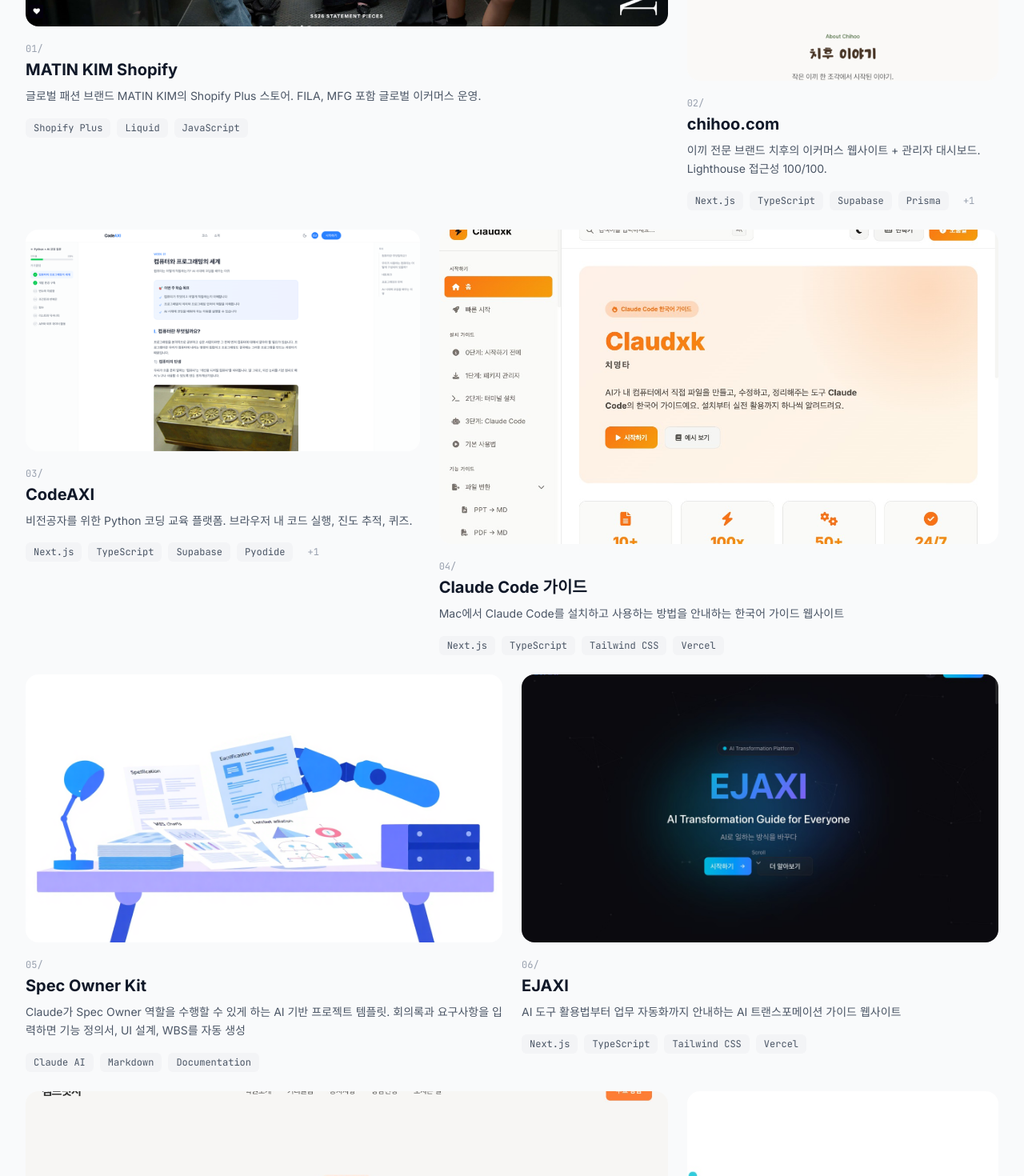
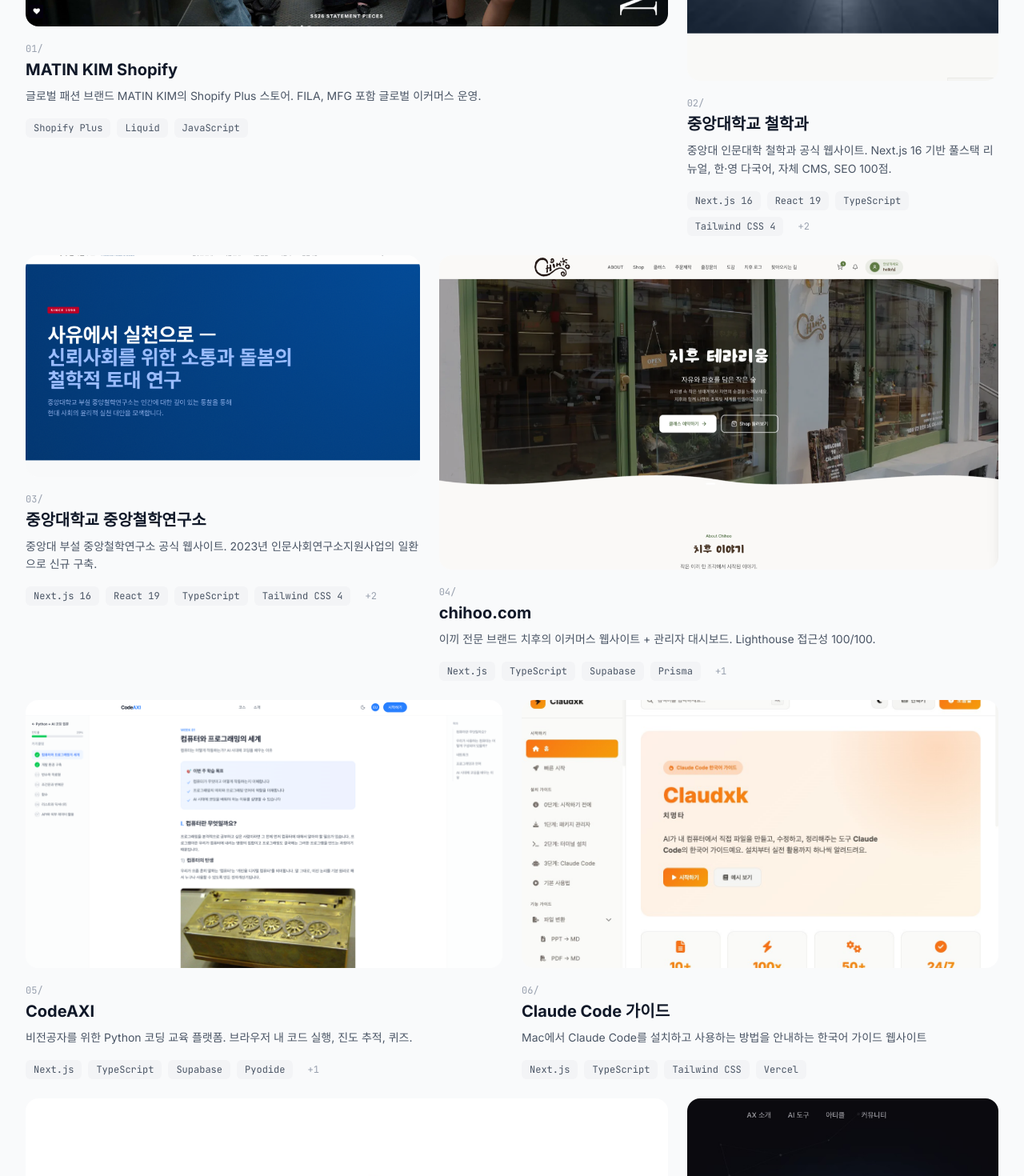
Before and after one commit to ej-rarus/leeeunjae.com, a Next.js app: page /projects in a window 1280 px wide. Shown: the part 840-2310 px from the top of the page at 80% size. Built offline with nearby package versions, Linux system fonts and the light colour scheme; a web font is replaced by a local one.

Commit message:
feat(projects): add CAU philosophy/philinst, drop 3 inactive projects, update contact email

```diff
--- a/app/contact/page.tsx
+++ b/app/contact/page.tsx
@@ -7,8 +7,8 @@
 const contactCards = [
   {
     label: 'Email',
-    value: 'tony@leeeunjae.com',
-    href: 'mailto:tony@leeeunjae.com',
+    value: 'lpl2001@naver.com',
+    href: 'mailto:lpl2001@naver.com',
     hoverBg: 'hover:bg-blue-600 hover:border-blue-600 dark:hover:bg-blue-600 dark:hover:border-blue-600',
     iconBg: 'bg-blue-100 dark:bg-blue-900/30 text-blue-600 dark:text-blue-400',
     icon: (
@@ -69,7 +69,7 @@
 
     const subject = encodeURIComponent(`[Project] ${name}`);
     const body = encodeURIComponent(`From: ${name}\nEmail: ${email}\n\n${message}`);
-    window.location.href = `mailto:tony@leeeunjae.com?subject=${subject}&body=${body}`;
+    window.location.href = `mailto:lpl2001@naver.com?subject=${subject}&body=${body}`;
     setSubmitted(true);
   };
 
--- a/data/projects.ts
+++ b/data/projects.ts
@@ -45,6 +45,61 @@
       ],
       role: "PM · 기획",
       duration: "2025.12 ~ 진행 중",
+    },
+  },
+  {
+    id: "cau-philosophy",
+    title: "중앙대학교 철학과",
+    description: "중앙대 인문대학 철학과 공식 웹사이트. Next.js 16 기반 풀스택 리뉴얼, 한·영 다국어, 자체 CMS, SEO 100점.",
+    technologies: ["Next.js 16", "React 19", "TypeScript", "Tailwind CSS 4", "Supabase", "Vercel"],
+    gradientFrom: "from-blue-900",
+    gradientTo: "to-rose-700",
+    iconType: "portfolio",
+    category: "development",
+    thumbnail: "/images/portfolio/screenshot-cau-philosophy.png",
+    detail: {
+      problem: "기존 외주 사이트는 노후화·접근성 결여·검색 노출 부재로 학과 정보 공개 채널 역할을 못 하고 있었습니다. 행정 인력이 직접 콘텐츠를 갱신할 수 있는 자체 CMS와 학·석·박 정보, 교수진, 공지를 일관되게 공개할 공식 채널이 필요했습니다.",
+      solution: "Next.js 16 App Router · Supabase · Vercel 무료 티어 조합으로 풀스택 재구축. 자체 관리자 페이지(Tiptap 에디터, 이미지 업로드, 드래그 정렬), 전 페이지 KO/EN i18n, SEO 자산(sitemap·robots·OG·JSON-LD), cau.ac.kr 공식 서브도메인 연결까지 1인 전담 진행.",
+      features: [
+        "메인 · 학과 소개 · 교수진(전임·퇴임·조교) · 교과목 · 공지(학부/대학원) · 연혁 등 전 페이지 리뉴얼",
+        "관리자 CMS — Tiptap 리치 에디터, 이미지/첨부 업로드, 드래그 핸들 순서 변경, 한·영 동시 입력",
+        "한·영 다국어(i18n) — hreflang, 영문 사이트 전용 헤더/메인",
+        "SEO — metadataBase·canonical·JSON-LD(EducationalOrganization·Person·BreadcrumbList)·next/og 한글 폰트 임베드",
+        "Lighthouse Desktop Performance 99 / Accessibility 95 / Best Practices 100 / SEO 100",
+        "philosophy.cau.ac.kr 공식 서브도메인 연결, Vercel 자동 SSL",
+        "Google Search Console / Naver Search Advisor 등록 및 sitemap 제출",
+      ],
+      role: "기획 · 디자인 · 풀스택 개발 · 운영 인계 (1인 전담)",
+      duration: "2026.04 ~ 2026.06",
+      liveUrl: "https://philosophy.cau.ac.kr",
+    },
+  },
+  {
+    id: "cau-philinst",
+    title: "중앙대학교 중앙철학연구소",
+    description: "중앙대 부설 중앙철학연구소 공식 웹사이트. 2023년 인문사회연구소지원사업의 일환으로 신규 구축.",
+    technologies: ["Next.js 16", "React 19", "TypeScript", "Tailwind CSS 4", "Supabase", "Vercel"],
+    gradientFrom: "from-indigo-900",
+    gradientTo: "to-amber-600",
+    iconType: "portfolio",
+    category: "development",
+    thumbnail: "/images/portfolio/screenshot-cau-philinst.png",
+    detail: {
+      problem: "연구소는 별도 공식 웹사이트 없이 학과 페이지 일부 공간만 활용해 활동을 안내해 왔으며, 발간 학술지·구성원·학술 사업을 체계적으로 공개할 채널이 부재했습니다. 한국·해외 연구자 모두에게 접근 가능한 이중 언어 기반 공식 사이트가 필요했습니다.",
+      solution: "Next.js 16 + Supabase 풀스택으로 신규 구축. 학술지 호별 목차·연구원·연구사업·연혁 관리용 자체 CMS, 한·영 동시 운영, 네이버 지도 연동, philinst.cau.ac.kr 공식 도메인 연결까지 1인 전담.",
+      features: [
+        "연구소 소개 · 구성원 · 학술 사업 · 학술지 · 알림마당(공지/뉴스) · 찾아오시는 길 등 전 페이지 구축",
+        "관리자 CMS — 게시물(알림마당/학술활동), 구성원, 연혁, 연구사업, 페이지 본문 직접 편집",
+        "한·영 다국어 — 동시 입력 폼, hreflang, 영문 미입력 시 한국어 fallback",
+        "네이버 지도 API 연동 (찾아오시는 길)",
+        "SEO — Organization JSON-LD, OG 이미지(한글 폰트), sitemap·robots, hreflang",
+        "Lighthouse Mobile Performance 85 / Desktop 95 / Accessibility 100 / SEO 100",
+        "philinst.cau.ac.kr 공식 서브도메인 연결, Vercel 자동 SSL",
+        "결과보고서 PDF 자동 생성 (Chrome headless), 운영 인계 매뉴얼 발행",
+      ],
+      role: "기획 · 디자인 · 풀스택 개발 · 운영 인계 (1인 전담)",
+      duration: "2026.04 ~ 2026.06",
+      liveUrl: "https://philinst.cau.ac.kr",
     },
   },
   {
@@ -203,17 +258,6 @@
     },
   },
   {
-    id: "diabetes-classification",
-    title: "Diabetes Classification",
-    description: "AI 모델을 활용한 당뇨병 분류 프로젝트",
-    technologies: ["Next.js", "Scikit-learn", "FastAPI", "Vercel"],
-    gradientFrom: "from-blue-400",
-    gradientTo: "to-purple-500",
-    iconType: "portfolio",
-    category: "research",
-    thumbnail: "/images/portfolio/screenshot-diabetes.png",
-  },
-  {
     id: "farmster",
     title: "FARMSTER",
     description: "아두이노 기반 종합 스마트팜 플랫폼. IoT 센서 데이터 수집·분석, 원격 모니터링.",
@@ -312,32 +356,6 @@
     },
   },
   {
-    id: "mermaid-interactive-guide",
-    title: "Mermaid Interactive Guide",
-    description: "Mermaid 다이어그램 작성법을 배우는 인터랙티브 가이드",
-    technologies: ["Next.js", "TypeScript", "Tailwind CSS", "Vercel"],
-    gradientFrom: "from-cyan-400",
-    gradientTo: "to-blue-500",
-    buttonText: "자세히 보기",
-    href: "/projects/mermaid-interactive-guide",
-    iconType: "portfolio",
-    category: "content",
-    thumbnail: "/projects/mermaid-interactive-guide.jpg",
-    detail: {
-      problem: "Mermaid.js 공식 문서가 영어로만 제공되고, 실습 환경이 분리되어 학습 효율이 낮았습니다.",
-      solution: "코드 입력과 동시에 다이어그램이 렌더링되는 인터랙티브 학습 가이드를 한국어로 제작했습니다.",
-      features: [
-        "실시간 Mermaid 다이어그램 렌더링",
-        "다이어그램 유형별 가이드 (Flowchart, Sequence, Class 등)",
-        "코드 예제 복사 기능",
-        "한국어 설명 및 팁",
-      ],
-      role: "기획, 콘텐츠 작성, 프론트엔드 개발",
-      duration: "2025.11",
-      liveUrl: "https://mermaid-interactive-guide.vercel.app/",
-    },
-  },
-  {
     id: "the-moved-mover",
     title: "The Moved Mover Studio",
     description: "게임과 글을 통해 사람들을 움직이는 스튜디오 — 인디 게임 개발, 독립 출판, 뉴스레터 구독을 위한 스튜디오 웹사이트",
@@ -389,28 +407,4 @@
       githubUrl: "https://github.com/ej-rarus/MAGI",
     },
   },
-  {
-    id: "shopify-matrixify-guide",
-    title: "Shopify Matrixify Guide",
-    description: "쇼피파이 메타 오브젝트와 Matrixify를 활용한 데이터 구조 설계 및 대량 등록 가이드",
-    technologies: ["Next.js", "TypeScript", "Tailwind CSS", "Vercel"],
-    gradientFrom: "from-orange-400",
-    gradientTo: "to-red-500",
-    iconType: "portfolio",
-    category: "content",
-    thumbnail: "/images/portfolio/screenshot-matrixify.png",
-    detail: {
-      problem: "Shopify Metaobject와 Matrixify를 활용한 대량 데이터 등록에 대한 한국어 가이드가 전무했습니다.",
-      solution: "실무에서 검증된 데이터 구조 설계 방법과 Matrixify 활용법을 단계별 가이드로 정리했습니다.",
-      features: [
-        "Shopify Metaobject 데이터 구조 설계 가이드",
-        "Matrixify를 활용한 대량 데이터 등록 방법",
-        "실무 예제와 템플릿 제공",
-        "트러블슈팅 가이드",
-      ],
-      role: "콘텐츠 기획 및 작성, 프론트엔드 개발",
-      duration: "2025.12",
-      liveUrl: "https://shopify-matrixify-guide.vercel.app/",
-    },
-  },
 ];
```
Also changed, not shown: public/images/portfolio/screenshot-cau-philinst.png (added), public/images/portfolio/screenshot-cau-philosophy.png (added).
